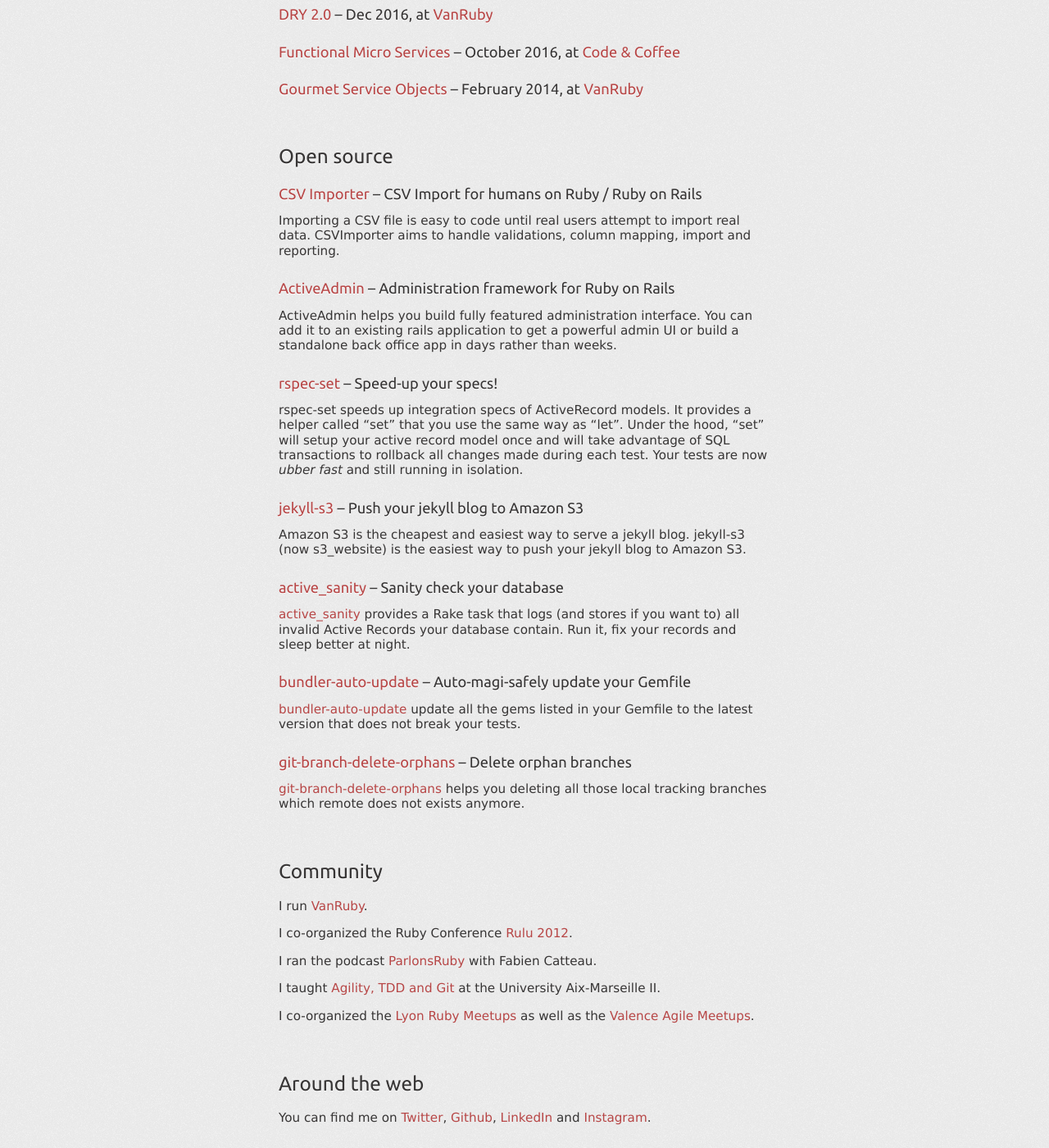
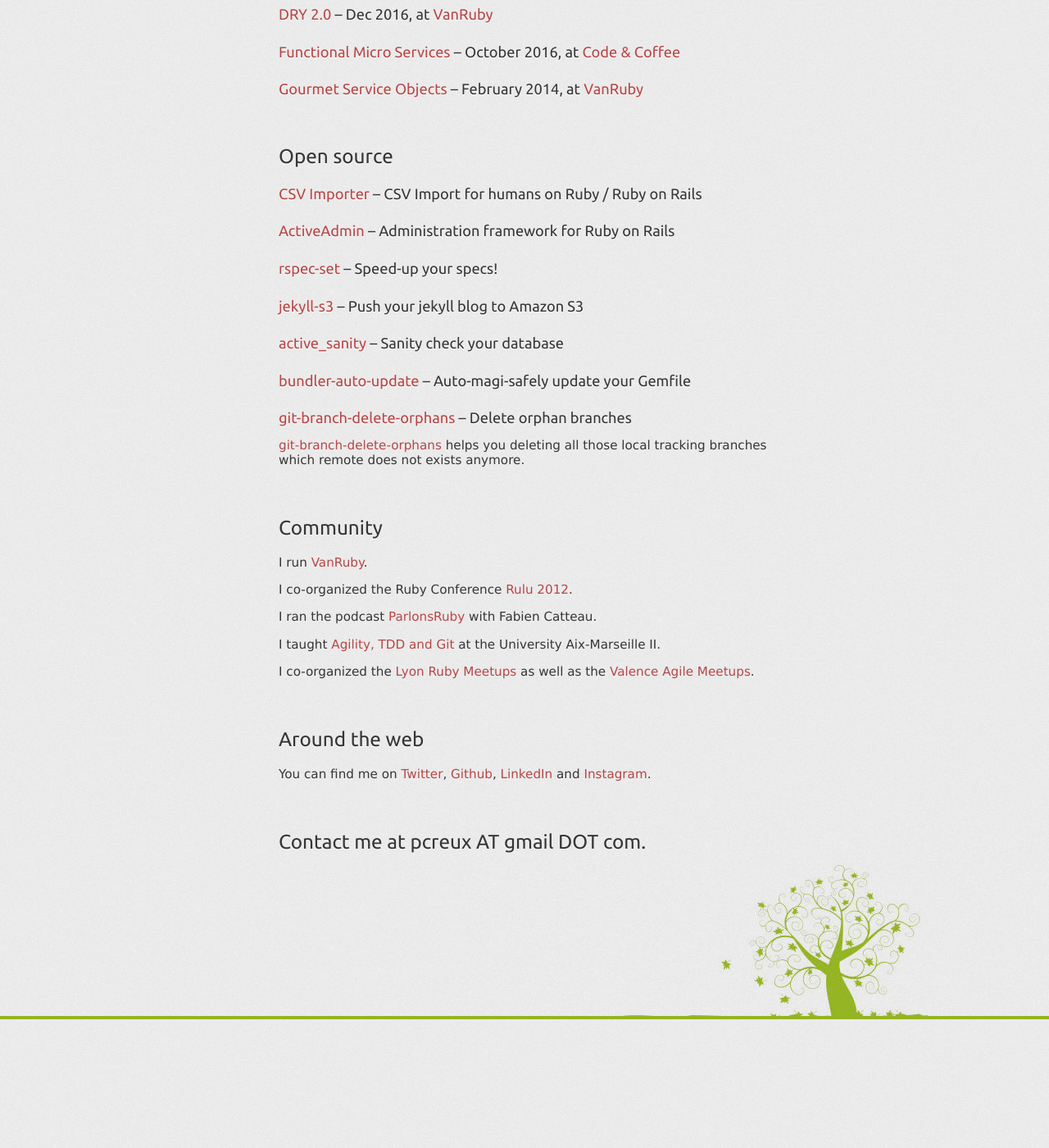
Before and after one commit to pcreux/pcreux.com, a Jekyll site: the page built from index.md, in a window 1280 px wide and 1400 px high, scrolled down 773 px. Shown: the whole window at 82% size. Built offline with Jekyll 4.4.1, drawn with Linux system fonts in a browser that asks for light colours; after the commit the page ends 2016 px from its top, so only the background shows below that.

Commit message:
remove open source project descriptions

```diff
--- a/index.md
+++ b/index.md
@@ -41,37 +41,15 @@ I am currently running the [Vancouver Ruby meet-up](http://vanruby.org). Prior t
 
 ## [CSV Importer](https://github.com/pcreux/csv-importer) – CSV Import for humans on Ruby / Ruby on Rails
 
-Importing a CSV file is easy to code until real users attempt to import real data.
-CSVImporter aims to handle validations, column mapping, import and reporting.
-
 ## [ActiveAdmin](http://activeadmin.info) – Administration framework for Ruby on Rails
-
-ActiveAdmin helps you build fully featured administration interface.
-You can add it to an existing rails application to get a powerful admin UI or build a standalone back office app in days rather than weeks.
 
 ## [rspec-set](https://github.com/pcreux/rspec-set) – Speed-up your specs!
 
-rspec-set speeds up integration specs of ActiveRecord models.
-It provides a helper called "set" that you use the same
-way as "let".
-Under the hood, "set" will setup your active record model once and will
-take advantage of SQL transactions to rollback all changes made during
-each test. Your tests are now _ubber fast_ and still running in isolation.
-
 ## [jekyll-s3](https://github.com/laurilehmijoki/s3_website) – Push your jekyll blog to Amazon S3
-
-Amazon S3 is the cheapest and easiest way to serve a jekyll blog. jekyll-s3 (now s3_website) is the easiest way to push your jekyll blog to Amazon S3.
 
 ## [active_sanity](https://github.com/versapay/active_sanity) – Sanity check your database
 
-[active_sanity](https://github.com/versapay/active_sanity) provides a Rake task that logs (and stores if you want to)
-all invalid Active Records your database contain. Run it, fix your records and
-sleep better at night.
-
 ## [bundler-auto-update](https://github.com/pcreux/bundler-auto-update) – Auto-magi-safely update your Gemfile
-
-[bundler-auto-update](https://github.com/pcreux/bundler-auto-update) update all the gems listed in your Gemfile to
-the latest version that does not break your tests.
 
 ## [git-branch-delete-orphans](https://github.com/pcreux/git-branch-delete-orphans) – Delete orphan branches
 
```
